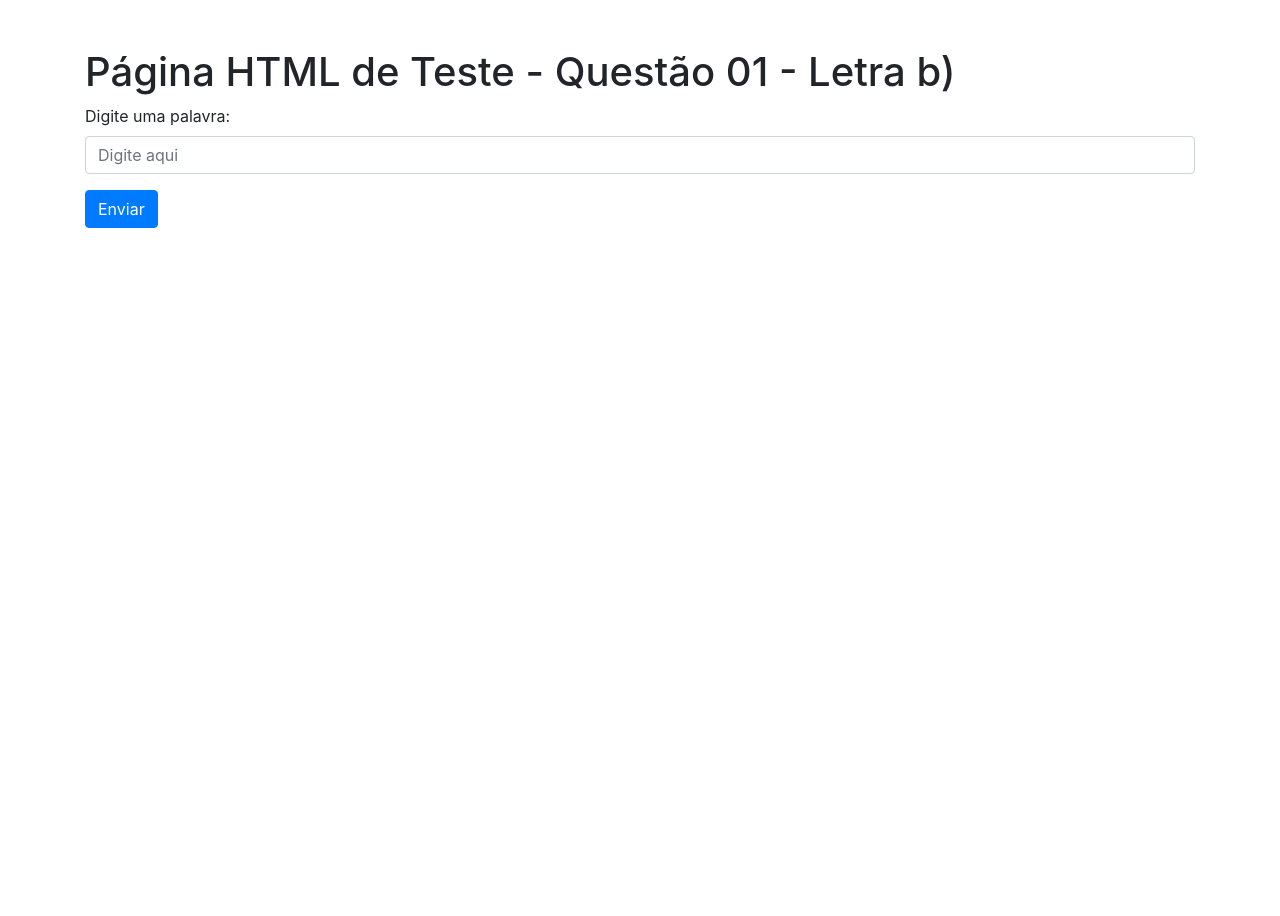
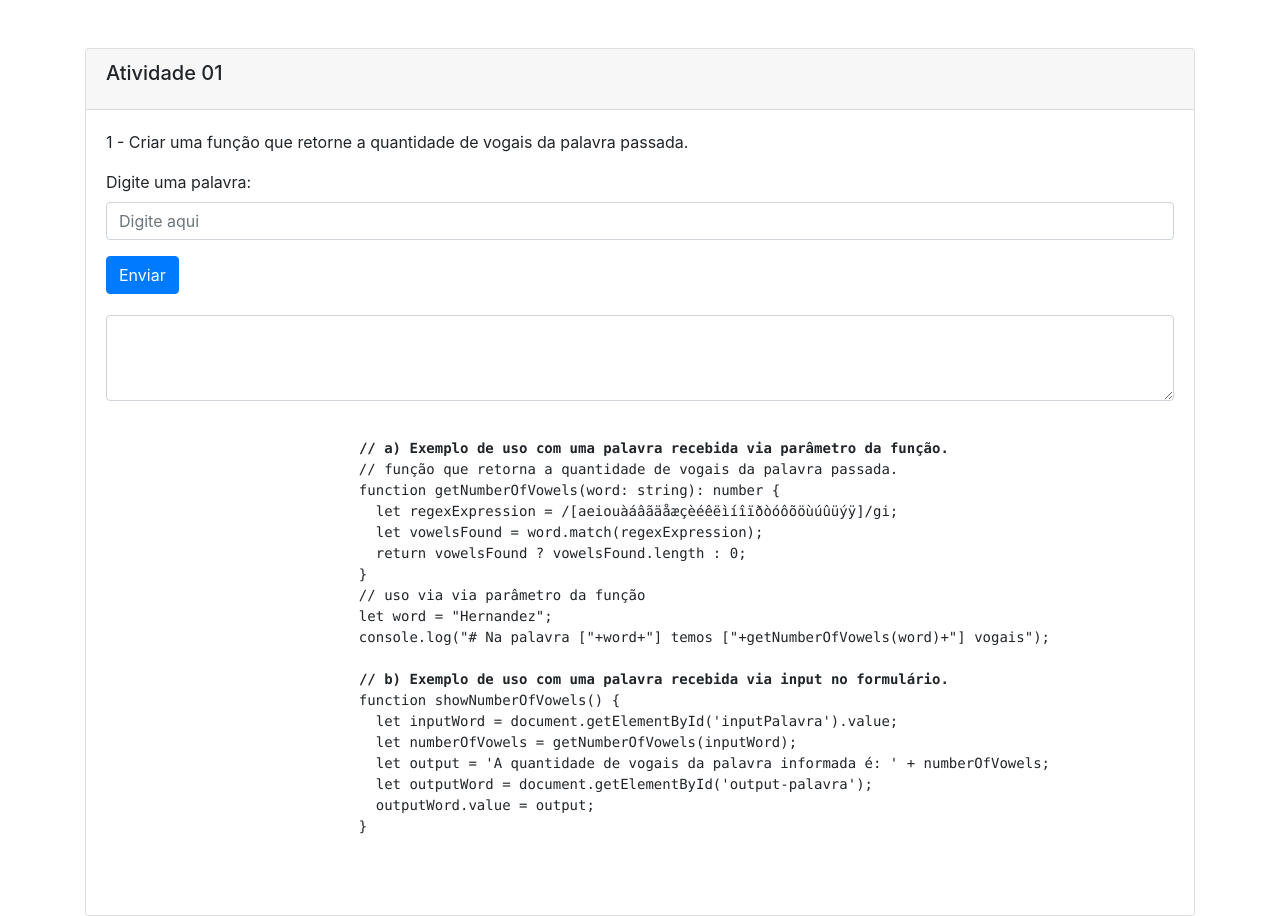
Before and after one commit to hernangior/orion-bootcamp, a website built with webpack: page index.html in a window 1280 px wide. Before the commit the page ends 800 px from the top, so only its background shows below. Built offline with nearby package versions, Linux system fonts and the light colour scheme.

Commit message:
Update index.html

```diff
--- a/index.html
+++ b/index.html
@@ -1,26 +1,58 @@
 <!DOCTYPE html>
-<html lang="en">
+<html>
    <head>
-  <meta charset="UTF-8">
-  <meta name="viewport" content="width=device-width, initial-scale=1.0">
-  <title>Página HTML de Teste</title>
+      <title>Atividade 01</title>
       <link rel="stylesheet" href="https://stackpath.bootstrapcdn.com/bootstrap/4.5.0/css/bootstrap.min.css">
-
       <script src="src/index.js"></script>
-
    </head>
    <body>
       <div class="container mt-5">
-    <h1>Página HTML de Teste - Questão 01 - Letra b)</h1>
-
          <form>
+            <div class="card">
+               <div class="card-header">
+                  <h5 class="card-title">Atividade 01</h5>
+               </div>
+               <div class="card-body">
+                  <p class="card-text">1 - Criar uma função que retorne a quantidade de vogais da palavra passada.</p>
                   <div class="form-group">
                      <label for="inputPalavra">Digite uma palavra:</label>
                      <input type="text" class="form-control" id="inputPalavra" placeholder="Digite aqui">
                   </div>
-      <button type="button" class="btn btn-primary" onclick="showNumberOfWowels()">Enviar</button>
+                  <button type="button" class="btn btn-primary" style="margin-bottom: 2%;" onclick="showNumberOfWowels()">Enviar</button>
+                  <textarea class="form-control" id="output-palavra" rows="3"></textarea>
+
+                  <p>
+                    <pre>
+                      <code>
+                              <b>// a) Exemplo de uso com uma palavra recebida via parâmetro da função.</b>
+                              // função que retorna a quantidade de vogais da palavra passada.
+                              function getNumberOfVowels(word: string): number {
+                                let regexExpression = /[aeiouàáâãäåæçèéêëìíîïðòóôõöùúûüýÿ]/gi;
+                                let vowelsFound = word.match(regexExpression);
+                                return vowelsFound ? vowelsFound.length : 0;
+                              }
+                              // uso via via parâmetro da função
+                              let word = "Hernandez";
+                              console.log("# Na palavra ["+word+"] temos ["+getNumberOfVowels(word)+"] vogais");
+
+                              <b>// b) Exemplo de uso com uma palavra recebida via input no formulário.</b>
+                              function showNumberOfVowels() {
+                                let inputWord = document.getElementById('inputPalavra').value;
+                                let numberOfVowels = getNumberOfVowels(inputWord);
+                                let output = 'A quantidade de vogais da palavra informada é: ' + numberOfVowels;
+                                let outputWord = document.getElementById('output-palavra');
+                                outputWord.value = output;
+                              }
+                        </code>
+                      </pre>
+                    </p>
+
+
+               </div>
+            </div>
          </form>
       </div>
-
+      <script src="https://code.jquery.com/jquery-3.6.0.min.js"></script>
+      <script src="https://stackpath.bootstrapcdn.com/bootstrap/4.5.0/js/bootstrap.min.js"></script>
    </body>
 </html>
```
Lines whose indentation alone changed are shown as unchanged.
